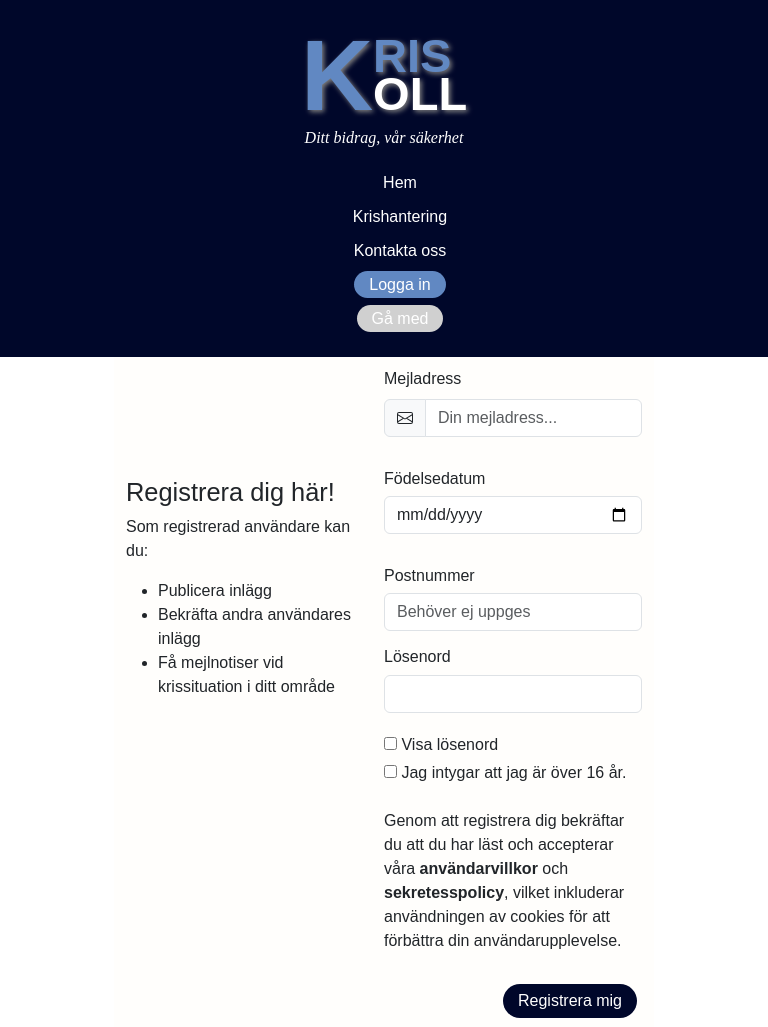
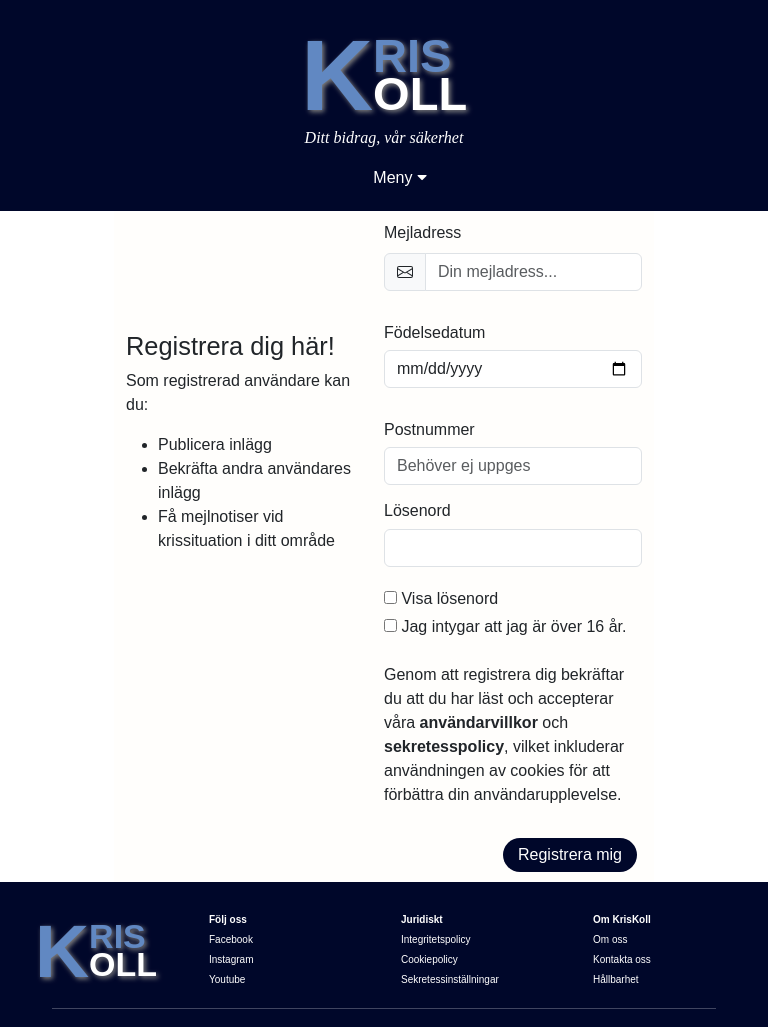
Before and after one commit to greity99/krisis, a Flask app: page /Registrering in a window 768 px wide. Shown: the top 1027 px of the page. Run offline with Flask 3, Linux system fonts and the light colour scheme; some libraries are stand-ins or nearby versions.

Commit message:
Finslip resp navbar

```diff
--- a/static/stylesheet.css
+++ b/static/stylesheet.css
@@ -496,17 +524,40 @@ hr {
         width: 30vw;
     }
 
+    .fa {
+        font-size: 24px;
+        color: #ffffff;
+        padding-left: 5px;
+    }
+
+    #dropmenu {
+        color: white;
+        cursor: pointer;
+    }
+
+    #dropmenu:hover .dropdown-content {
+        display: block;
+        color: grey;
+    }
+
+    .dropdown-content {
+        display: none;
+        position: relative;
+    }
+
     .navbar a {
         text-decoration: none;
         color: white;
         font-weight: lighter;
-        margin: auto;
+        margin: 15px;
+        padding: 1px;
     }
 
     .navbar li {
         list-style-type: none;
         display: block;
-        margin: 10px;
         text-align: center;
+        padding: 5px;
     }
+
 }
--- a/templates/register.html
+++ b/templates/register.html
@@ -11,6 +11,7 @@
         integrity="sha384-QWTKZyjpPEjISv5WaRU9OFeRpok6YctnYmDr5pNlyT2bRjXh0JMhjY6hW+ALEwIH" crossorigin="anonymous">
     <link rel="stylesheet" href="../static/stylesheet.css">
     <script src="../static/script.js"></script>
+    <link rel="stylesheet" href="https://cdnjs.cloudflare.com/ajax/libs/font-awesome/4.7.0/css/font-awesome.min.css">
 </head>
 
 
@@ -27,12 +28,15 @@
     <!--NavBar-->
     <nav class="navbar">
         <ul>
-            <li><a href="/">Hem</a></li>
-            <li><a href="/Krishantering">Krishantering</a></li>
-            <li><a href="/Kontakt">Kontakta oss</a></li>
-
-            <li><a href="/Logga_in" id="loginbtn">Logga in</a></li>
-            <li><a href="/Registrering" id="regbtn">Gå med</a></li>
+            <li id="dropmenu">Meny<i class="fa fa-caret-down"></i>
+                <ul class="dropdown-content">
+                    <li><a href="/">Hem</a></li>
+                    <li><a href="/Krishantering">Krishantering</a></li>
+                    <li><a href="/Kontakt">Kontakta oss</a></li>
+                    <li><a href="/Logga_in" id="loginbtn">Logga in</a></li>
+                    <li><a href="/Registrering" id="regbtn">Gå med</a></li>
+                </ul>
+            </li>
         </ul>
     </nav>
 
```
Also changed, not shown: other parts of static/stylesheet.css (+32 -4 lines).
